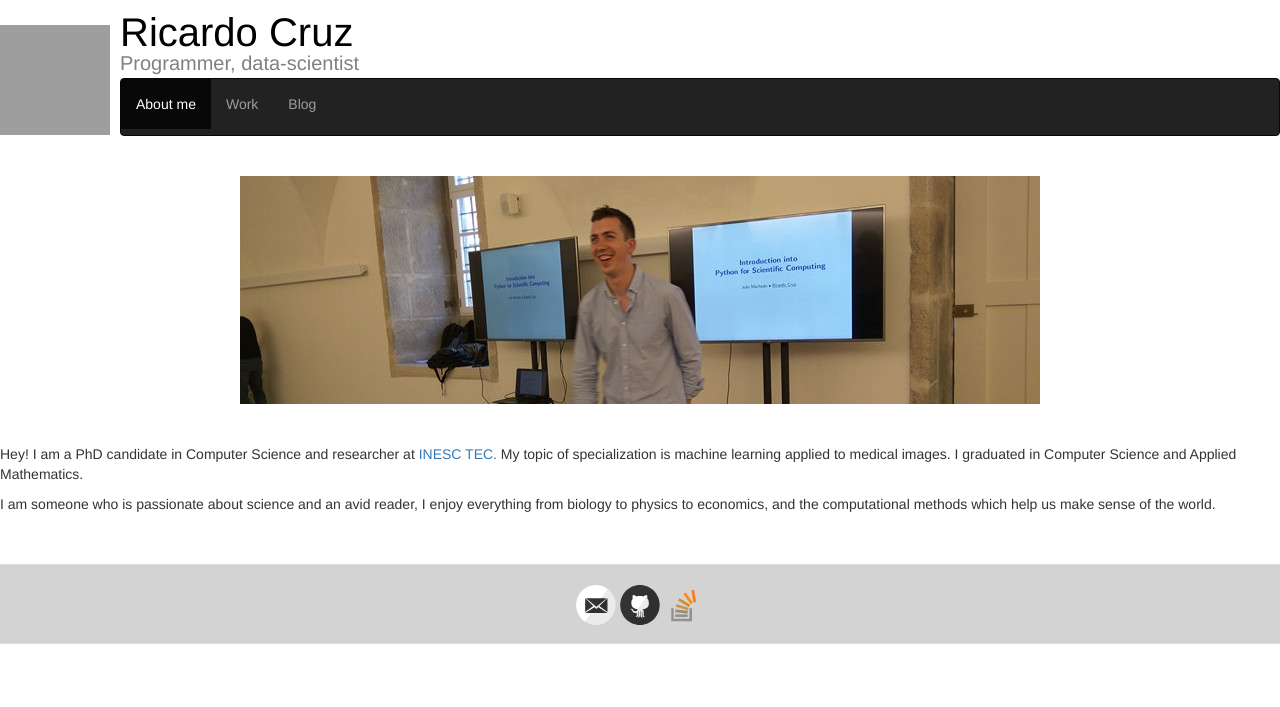
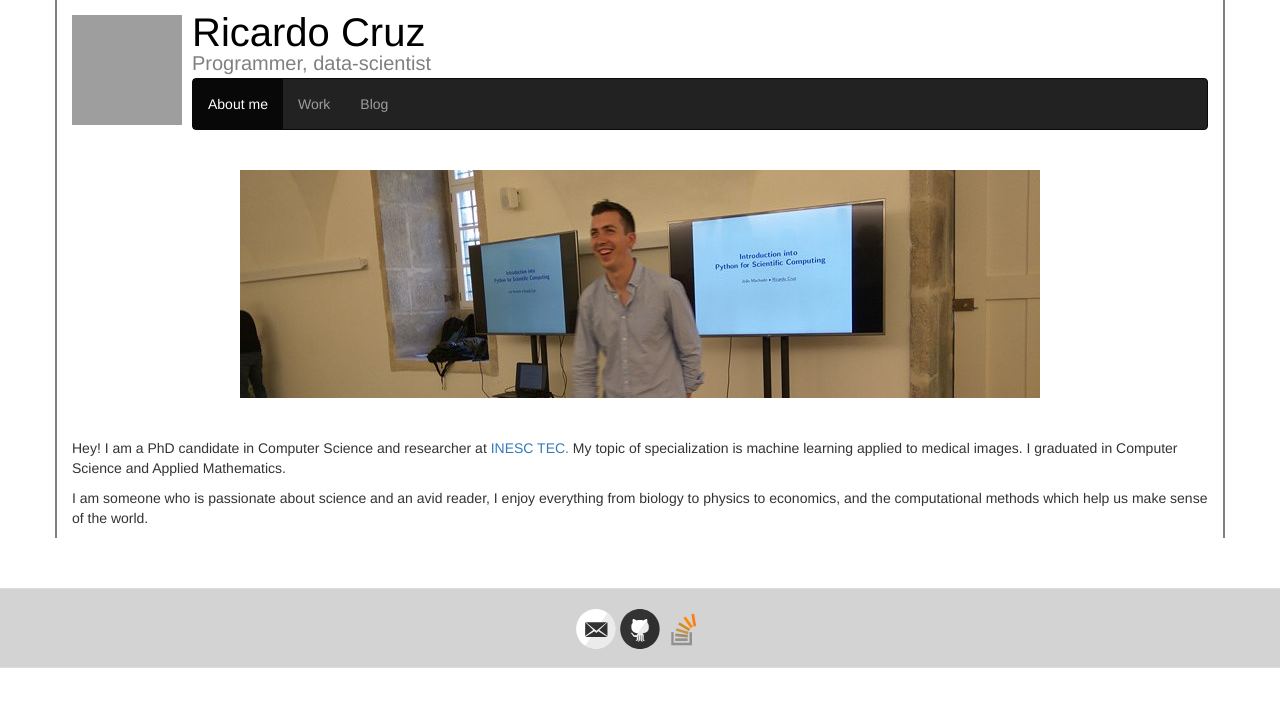
Before and after one commit to rpmcruz/rpmcruz.github.io, a Jekyll site: the page built from index.html, in a window 1280 px wide. Shown: the top 707 px of the page. Built offline with Jekyll 4.4.1, drawn with Linux system fonts in a browser that asks for light colours; grey boxes are pictures that could not be loaded.

Commit message:
Fixed CSS bug.

```diff
--- a/_layouts/default.html
+++ b/_layouts/default.html
@@ -12,7 +12,7 @@
 </head>
 
 <body>
-<div class="page">
+<div class="page container">
 
 {% comment %} header {% endcomment %}
 <img class="header" src="{{ site.avatar }}" />
@@ -32,6 +32,7 @@
 </header>
 
 {{ content }}
+</div>
 
 {% comment %} footer {% endcomment %}
 <div class="wrapper-footer">
@@ -41,6 +42,5 @@
 </div>
 
 {% include analytics.html %}
-</div>
 </body>
 </html>
--- a/style.scss
+++ b/style.scss
@@ -9,8 +9,8 @@ body {
 
 .page {
     background-color: white;
-    margin-left: 2px solid gray;
-    margin-right: 2px solid gray;
+    border-left: 2px solid gray;
+    border-right: 2px solid gray;
 }
 
 /* HEADER AND FOOTER */
```
